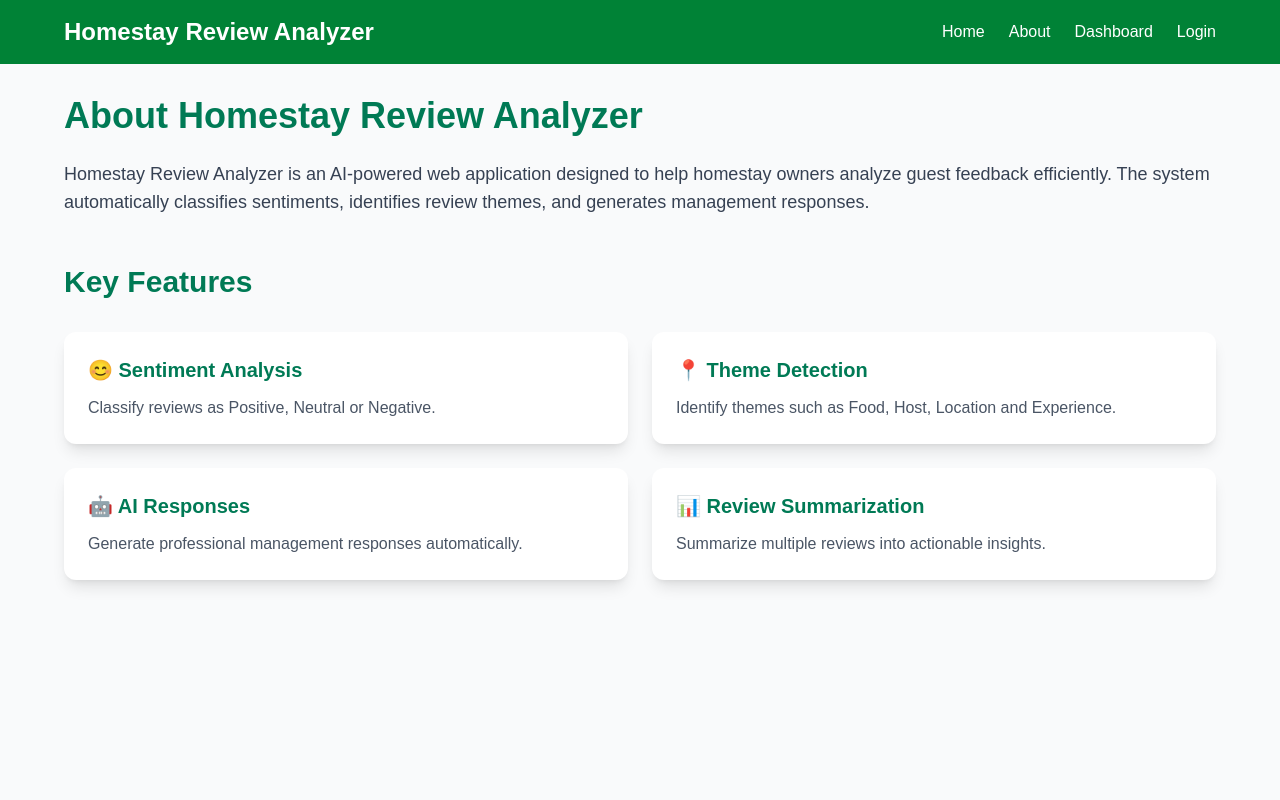
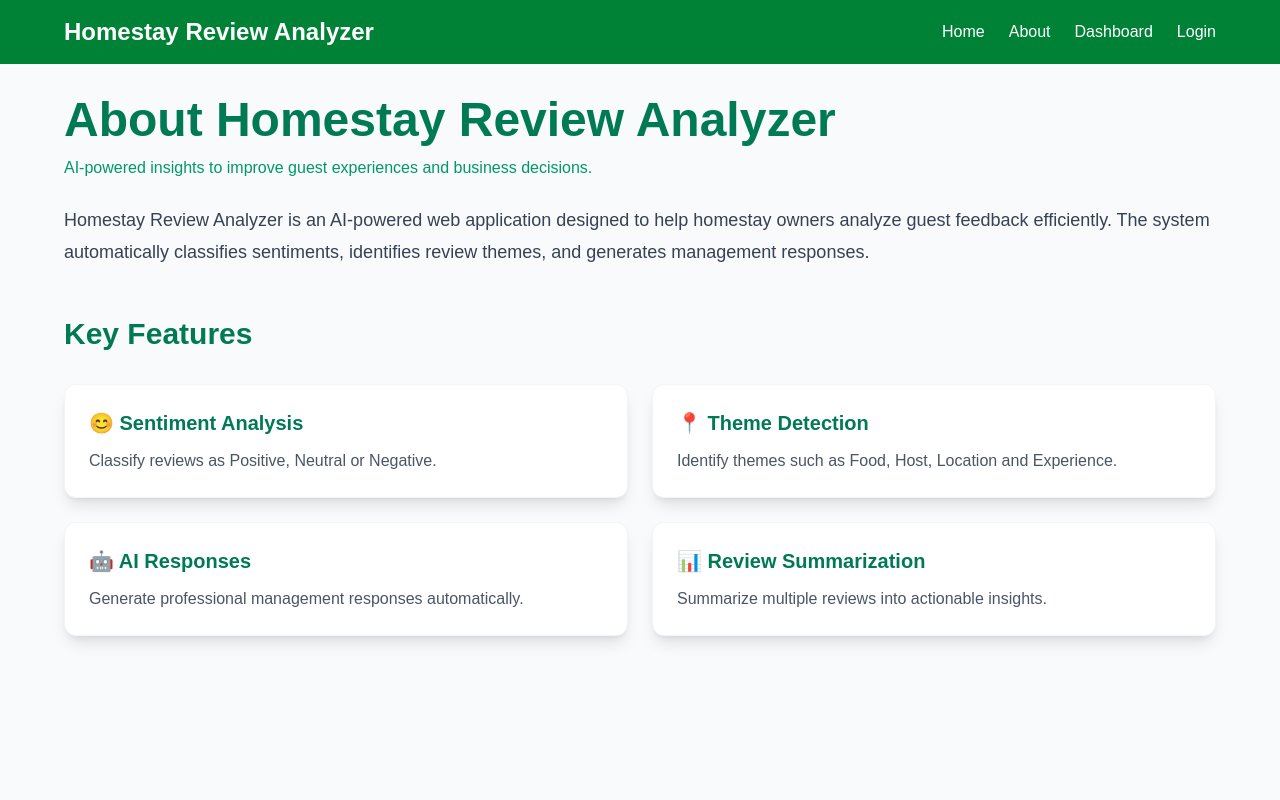
Before and after one commit to kashishshah328-ops/Homestay_Review_Analyzer, a Next.js app: page /about in a window 1280 px wide. Shown: the top 800 px of the page. Built offline with nearby package versions, Linux system fonts and the light colour scheme.

Commit message:
feat:Enhance About page UI with subtitle and hover effects

```diff
--- a/app/about/page.js
+++ b/app/about/page.js
@@ -12,13 +12,19 @@ export default function About() {
 
         <div className="max-w-6xl mx-auto">
 
-          <h1 className="text-4xl font-bold text-emerald-700">
+          <h1 className="text-4xl md:text-5xl font-bold text-emerald-700">
 
             About Homestay Review Analyzer
 
           </h1>
 
-          <p className="mt-6 text-lg text-gray-700">
+          <p className="mt-3 text-emerald-600 font-medium">
+
+            AI-powered insights to improve guest experiences and business decisions.
+
+          </p>
+
+          <p className="mt-6 text-lg text-gray-700 leading-8">
 
             Homestay Review Analyzer is an AI-powered web application
             designed to help homestay owners analyze guest feedback
@@ -30,12 +36,14 @@ export default function About() {
           </p>
 
           <h2 className="text-3xl font-bold mt-12 text-emerald-700">
-              Key Features
+
+            Key Features
+
           </h2>
 
           <div className="grid grid-cols-1 md:grid-cols-2 gap-6 mt-8">
 
-            <div className="bg-white shadow-lg rounded-xl p-6">
+            <div className="bg-white shadow-lg rounded-xl p-6 border border-gray-100 hover:shadow-2xl hover:-translate-y-1 transition duration-300">
 
               <h3 className="font-bold text-xl text-emerald-700">
 
@@ -52,7 +60,7 @@ export default function About() {
 
             </div>
 
-            <div className="bg-white shadow-lg rounded-xl p-6">
+            <div className="bg-white shadow-lg rounded-xl p-6 border border-gray-100 hover:shadow-2xl hover:-translate-y-1 transition duration-300">
 
               <h3 className="font-bold text-xl text-emerald-700">
 
@@ -69,7 +77,7 @@ export default function About() {
 
             </div>
 
-            <div className="bg-white shadow-lg rounded-xl p-6">
+            <div className="bg-white shadow-lg rounded-xl p-6 border border-gray-100 hover:shadow-2xl hover:-translate-y-1 transition duration-300">
 
               <h3 className="font-bold text-xl text-emerald-700">
 
@@ -86,7 +94,7 @@ export default function About() {
 
             </div>
 
-            <div className="bg-white shadow-lg rounded-xl p-6">
+            <div className="bg-white shadow-lg rounded-xl p-6 border border-gray-100 hover:shadow-2xl hover:-translate-y-1 transition duration-300">
 
               <h3 className="font-bold text-xl text-emerald-700">
 
```
